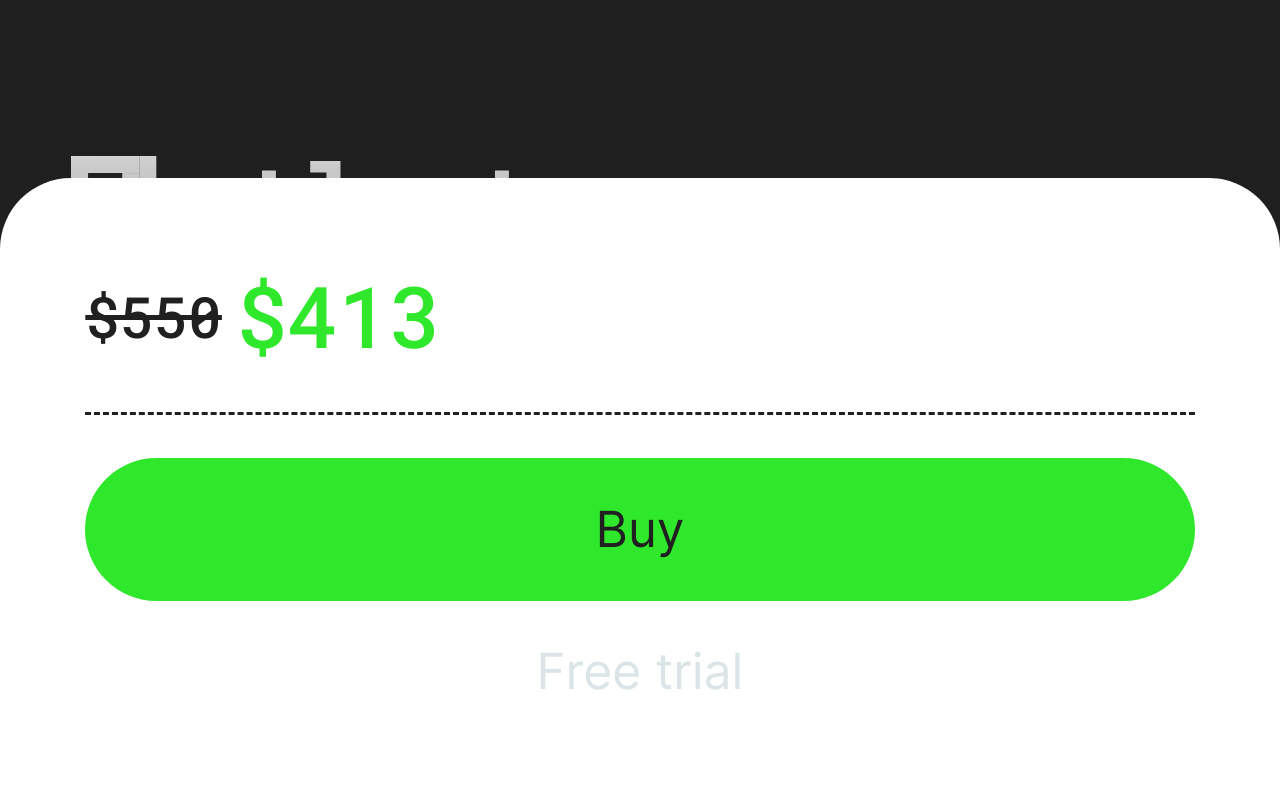
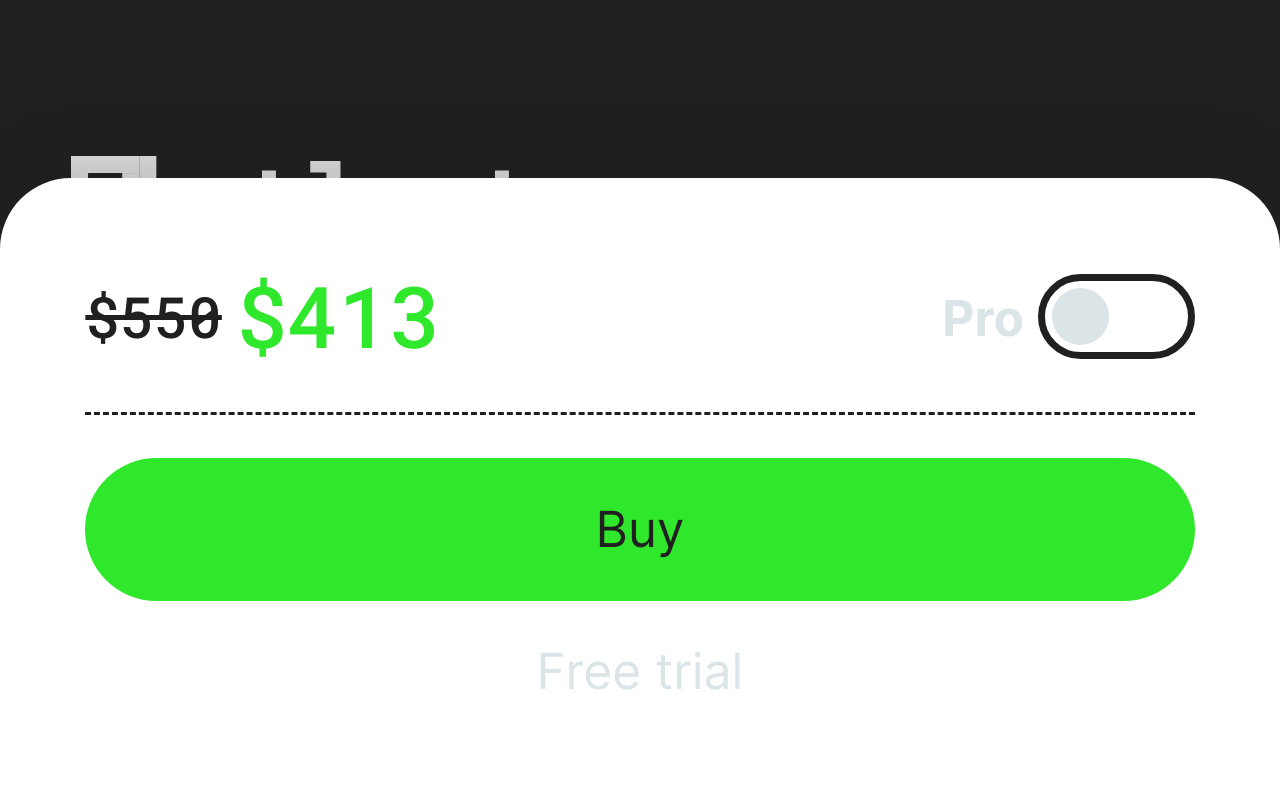
Before and after one commit to nigel-riss/trade-tracker-landing, a Next.js app: page / in a window 1280 px wide. Shown: the top 800 px of the page. Built offline with nearby package versions, Linux system fonts and the light colour scheme.

Commit message:
feat: add PlanToggle component

```diff
--- a/src/components/Calculator.tsx
+++ b/src/components/Calculator.tsx
@@ -24,7 +24,10 @@ export default function Calculator(props: CalculatorProps) {
     <div className={styles.calculator}>
       <div className={styles.heading}>
         <h3 className={styles.title}>Choose products:</h3>
-        <PlanToggle />
+        <PlanToggle
+          isChecked={isProPlan}
+          onToggle={() => setIsProPlan(!isProPlan)}
+        />
       </div>
 
       <div className={styles.products}>
@@ -55,10 +58,13 @@ export default function Calculator(props: CalculatorProps) {
             <span className={styles.originalPrice}>$550</span>
             <span className={styles.currentPrice}>
               $
-              {calcDiscount(550)}
+              {calcDiscount(550, isProPlan)}
             </span>
           </div>
-          <PlanToggle />
+          <PlanToggle
+            isChecked={isProPlan}
+            onToggle={() => setIsProPlan(!isProPlan)}
+          />
         </div>
         <div className={styles.buttonsRow}>
           <CTAButton onClick={() => {}}>
--- a/src/components/PlanToggle.tsx
+++ b/src/components/PlanToggle.tsx
@@ -1,18 +1,52 @@
+/* eslint-disable jsx-a11y/label-has-associated-control */
 import styles from '@/styles/PlanToggle.module.scss';
+import clsx from 'clsx';
+import { useMemo } from 'react';
 
 
 interface PlanToggleProps {
+  onToggle: () => void;
+  isChecked: boolean;
+}
 
-}
+let uniqueId = 0;
+const generateUniqueId = () => {
+  uniqueId += 1;
+  return `toggle-${uniqueId}`;
+};
+
 
 export default function PlanToggle(props: PlanToggleProps) {
   const {
-
+    onToggle,
+    isChecked,
   } = props;
 
+  const inputId = useMemo(() => generateUniqueId(), []);
+
+  console.log(isChecked);
+
   return (
-    <div className={styles.div}>
-      PlanToggle
+    <div
+      className={clsx({
+        [styles.toggle]: true,
+        [styles.isChecked]: isChecked,
+      })}
+    >
+      <h4 className={styles.title}>Pro</h4>
+      <input
+        id={inputId}
+        className={styles.input}
+        type="checkbox"
+        checked={isChecked}
+        onChange={() => onToggle()}
+      />
+      <label
+        htmlFor={inputId}
+        className={styles.label}
+      >
+        <span className={styles.slider} />
+      </label>
     </div>
   );
 }
--- a/src/components/PricingSection.tsx
+++ b/src/components/PricingSection.tsx
@@ -19,8 +19,6 @@ export default function PricingSection(props: PricingSectionProps) {
   const { products } = props;
   const [period, setPeriod] = useState(durations[0].name);
 
-  console.log(period);
-
   return (
     <section id="pricing" className={styles.section}>
       <header className={styles.header}>
@@ -35,7 +33,6 @@ export default function PricingSection(props: PricingSectionProps) {
           value={period}
           onToggle={(selectedValue: string) => {
             setPeriod(selectedValue);
-            console.log(selectedValue);
           }}
         />
       </header>
--- a/src/styles/PlanToggle.module.scss
+++ b/src/styles/PlanToggle.module.scss
@@ -0,0 +1,66 @@
+.toggle {
+  display: flex;
+  align-items: center;
+  gap: 0.25rem;
+}
+
+.title {
+  // typography
+  color: rgb(var(--chineseWhite));
+  font-size: 0.875rem;
+}
+
+.label {
+  // positioning
+  position: relative;
+
+  // box model
+  display: block;
+  height: 1.5rem;
+  width: 2.75rem;
+
+  // border
+  border: 0.125rem solid rgb(var(--dark));
+  border-radius: 0.875rem;
+
+  // width: 3.5rem;
+  // height: 1.875rem;
+}
+
+.input {
+  // box model
+  display: none;
+}
+
+.slider {
+  // positioning
+  position: absolute;
+  top: 0.125rem;
+  left: 0.125rem;
+
+  // box model
+  height: 1rem;
+  width: 1rem;
+
+  // border
+  border-radius: 50%;
+
+  // visual
+  background-color: rgb(var(--chineseWhite));
+  transition: all 0.25s ease-out;
+}
+
+.isChecked {
+  .title {
+    // typography
+    color: rgb(var(--dark));
+  }
+  .slider {
+    // positioning
+    left: 1.375rem;
+    // right: 0.125rem;
+
+    // visual
+    background-color: rgb(var(--green));
+  }
+}
```
Also changed, not shown: src/components/PlanSwitch.tsx (deleted), src/styles/PlanSwitch.module.scss (deleted).
